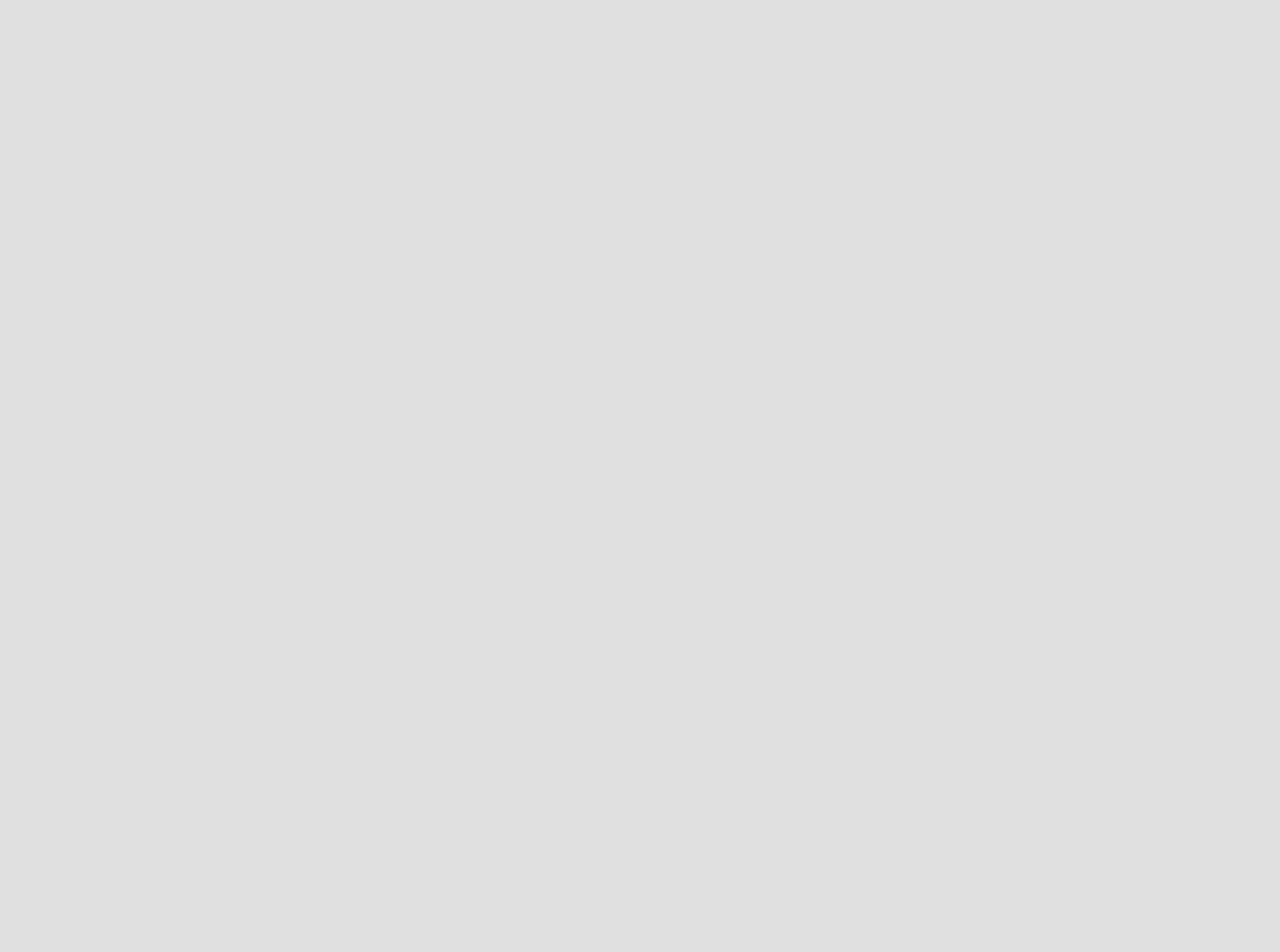
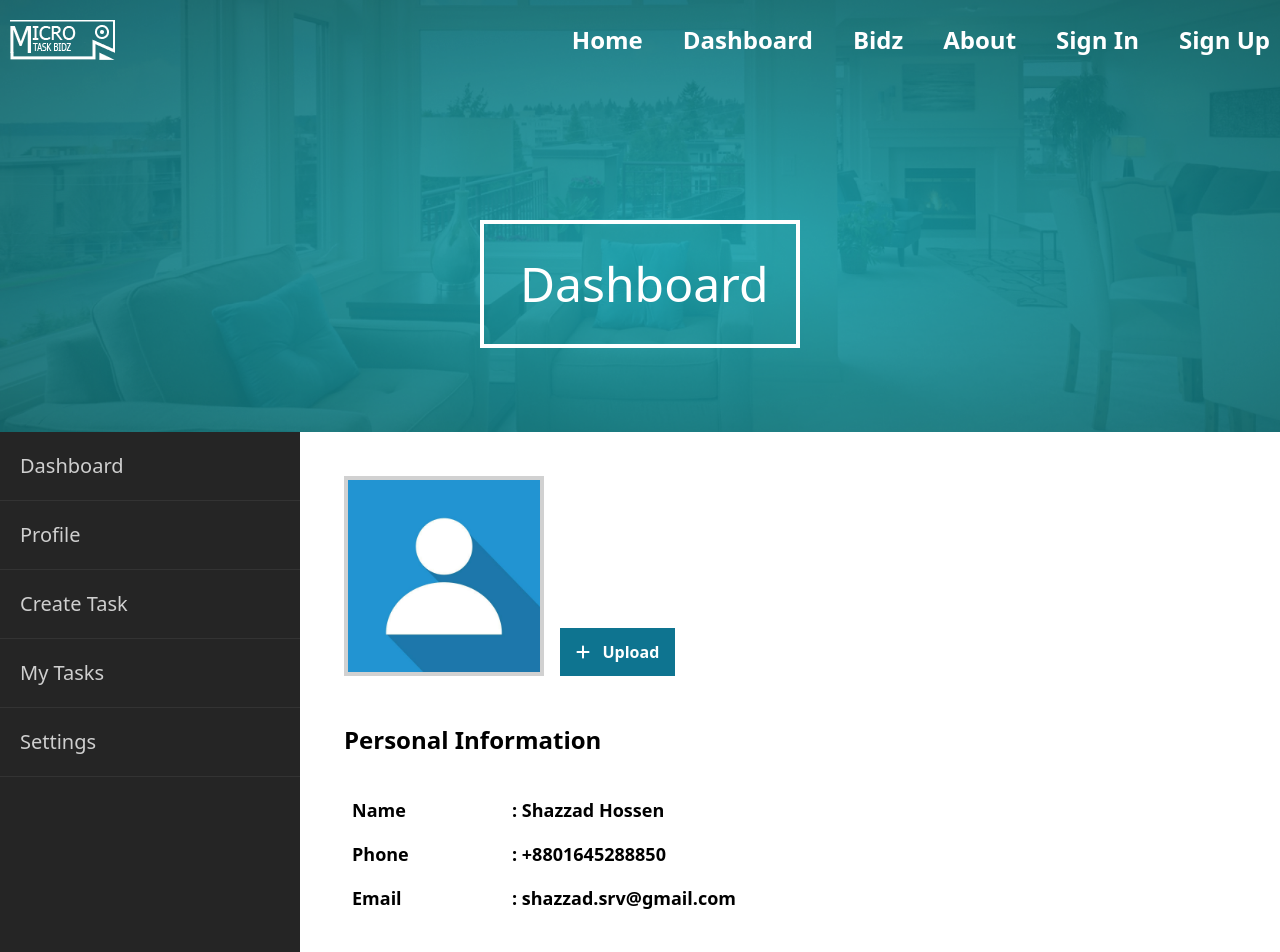
Before and after one commit to Shazzad-Hossen/microtaskbidz-web-app, a React (Create React App) app: page /user/dashboard in a window 1280 px wide. Before the commit this address had no page. Shown: the top 952 px of the page. Before the commit the page ends 800 px from the top, so only its background shows below. Built offline with nearby package versions, Linux system fonts and the light colour scheme.

Commit message:
Dashboard temlpate

```diff
--- a/src/App.js
+++ b/src/App.js
@@ -1,10 +1,10 @@
 import React from "react";
 import { Routes, Route } from "react-router-dom";
 import { Home } from "./pages";
+import Dashboard from "./pages/Dashboard";
 import ResetPassword from "./pages/Resetpassword";
 import Signin from "./pages/SIgnin";
 import Signup from "./pages/Signup";
-
 
 function App() {
   return (
@@ -13,6 +13,7 @@ function App() {
       <Route path="user" element={<Signup />} />
       <Route path="/user/signin" element={<Signin />} />
       <Route path="/user/password" element={<ResetPassword />} />
+      <Route path="/user/dashboard" element={<Dashboard />} />
     </Routes>
   );
 }
--- a/src/components/Navbar/Navbar.js
+++ b/src/components/Navbar/Navbar.js
@@ -19,19 +19,19 @@ const Navbar = () => {
               <a href="/">Home</a>
             </li>
             <li>
+              <a href="/user/dashboard">Dashboard</a>
+            </li>
+            <li>
+              <a href="/bidz">Bidz</a>
+            </li>
+            <li>
               <a href="/about">About</a>
             </li>
             <li>
-              <a href="/portfolio">Portfolio</a>
-            </li>
-            <li>
-              <a href="/clients">Clients</a>
+              <a href="/user/signin">Sign In</a>
             </li>
             <li>
               <a href="/user">Sign Up</a>
-            </li>
-            <li>
-              <a href="/user/signin">Sign In</a>
             </li>
           </ul>
         </div>
@@ -42,22 +42,22 @@ const Navbar = () => {
       {menu && (
         <ul className="flex flex-col items-center justify-center gap-10 text-2xl font-semibold text-white">
           <li>
-            <a href="/home">Home</a>
+            <a href="/">Home</a>
+          </li>
+          <li>
+            <a href="/user/dashboard">Dashboard</a>
+          </li>
+          <li>
+            <a href="/bidz">Bidz</a>
           </li>
           <li>
             <a href="/about">About</a>
           </li>
           <li>
-            <a href="/portfolio">Portfolio</a>
+            <a href="/user/signin">Sign In</a>
           </li>
           <li>
-            <a href="/clients">Clients</a>
-          </li>
-          <li>
-            <a href="/articles">Articles</a>
-          </li>
-          <li>
-            <a href="/contact">Contact Us</a>
+            <a href="/user">Sign Up</a>
           </li>
         </ul>
       )}
--- /dev/null
+++ b/src/components/Personalinfo/Personalinfo.js
@@ -0,0 +1,12 @@
+import React from "react";
+
+const Personalinfo = ({ name, value }) => {
+  return (
+    <div className="flex p-2">
+      <h1 className="w-40 text-lg font-semibold">{name}</h1>
+      <h1 className="text-lg font-semibold">: {value}</h1>
+    </div>
+  );
+};
+
+export default Personalinfo;
--- /dev/null
+++ b/src/pages/Dashboard/Dashboard.css
@@ -0,0 +1,13 @@
+.dul {
+  position: sticky;
+}
+
+.dli {
+  border-bottom: 1px solid #333333;
+  padding: 20px;
+}
+.propic {
+  height: 200px;
+  width: 200px;
+  border: 4px solid #d1d1d1;
+}
--- /dev/null
+++ b/src/pages/Dashboard/index.js
@@ -0,0 +1,62 @@
+import React from "react";
+import Footer from "../../components/Footer/Footer";
+import Header from "../../components/Header/Header";
+import "./Dashboard.css";
+import dfPropic from "../../images/default pro pic.jpg";
+import ButtonPrimary from "../../components/Button/ButtonPrimary/ButtonPrimary";
+import Personalinfo from "../../components/Personalinfo/Personalinfo";
+
+const Dashboard = () => {
+  return (
+    <div>
+      <Header text="Dashboard" isShow="true">
+        {" "}
+      </Header>
+      <main>
+        <div className="flex">
+          {/* sidebar */}
+          <div className="w-[300px] bg-[#252525]  text-xl  text-[#cfcfcf]">
+            <ul className="sticky top-0">
+              <li className="dli">Dashboard</li>
+              <li className="dli">Profile</li>
+              <li className="dli">Create Task</li>
+              <li className="dli">My Tasks</li>
+              <li className="dli">Settings</li>
+            </ul>
+          </div>
+          {/* body */}
+          <div className=" p-11">
+            {/* profile */}
+            <div className="">
+              <div className="flex gap-4  ">
+                <img className="propic" src={dfPropic} alt="" />
+                <span
+                  className="flex flex-col
+                        justify-end"
+                >
+                  <ButtonPrimary text="Upload"></ButtonPrimary>
+                </span>
+              </div>
+
+              <br />
+              <br />
+
+              <h1 className="mb-8 text-2xl font-bold">Personal Information</h1>
+
+              <Personalinfo name="Name" value="Shazzad Hossen"></Personalinfo>
+              <Personalinfo name="Phone" value="+8801645288850"></Personalinfo>
+              <Personalinfo
+                name="Email"
+                value="shazzad.srv@gmail.com"
+              ></Personalinfo>
+            </div>
+          </div>
+        </div>
+      </main>
+
+      <Footer></Footer>
+    </div>
+  );
+};
+
+export default Dashboard;
--- a/src/pages/Resetpassword/index.js
+++ b/src/pages/Resetpassword/index.js
@@ -6,9 +6,7 @@ import Header from "../../components/Header/Header";
 const ResetPassword = () => {
   return (
     <div>
-      <Header text="Reset Password" isShow="true">
-        {" "}
-      </Header>
+      <Header text="Reset Password" isShow="true"></Header>
 
       <main>
         <div className=" mx-auto  max-w-3xl  rounded-xl bg-formbg">
--- a/src/styles/global.scss
+++ b/src/styles/global.scss
@@ -9,5 +9,4 @@ body {
 }
 main {
   background-color: #fff;
-  padding: 30px 0;
 }
```
Also changed, not shown: src/images/default pro pic.jpg (added).
